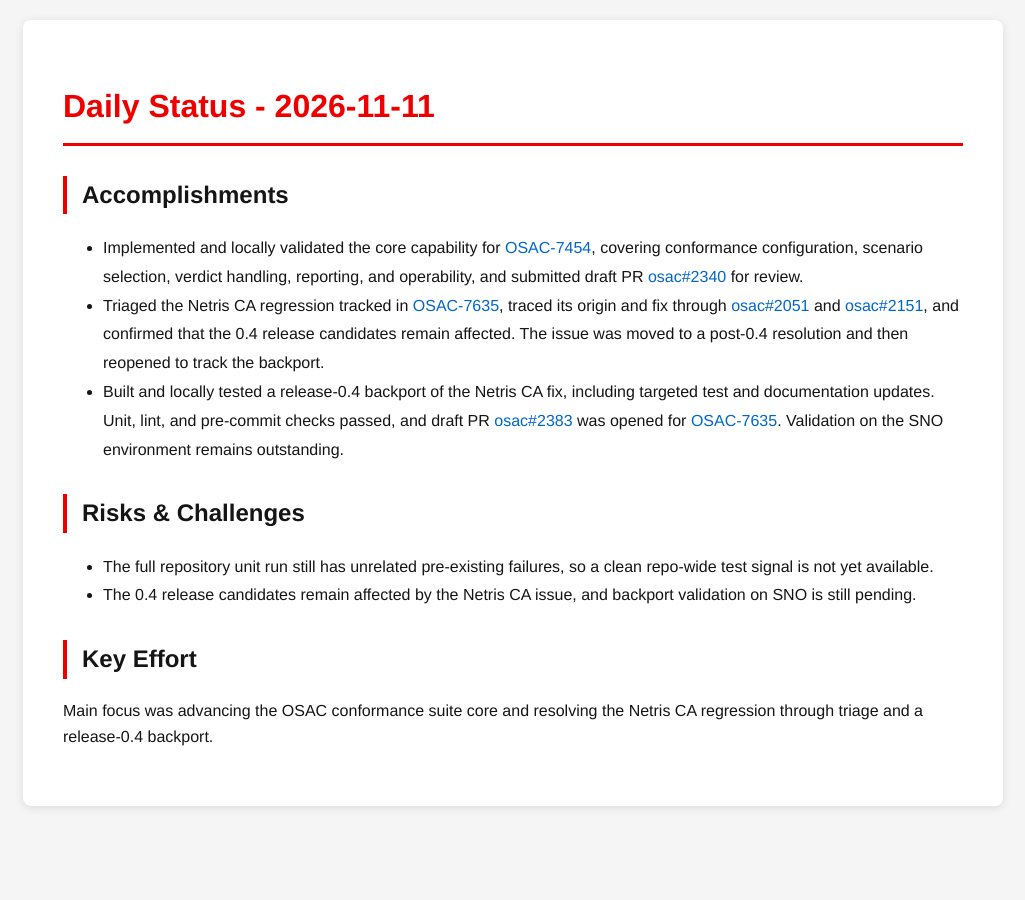
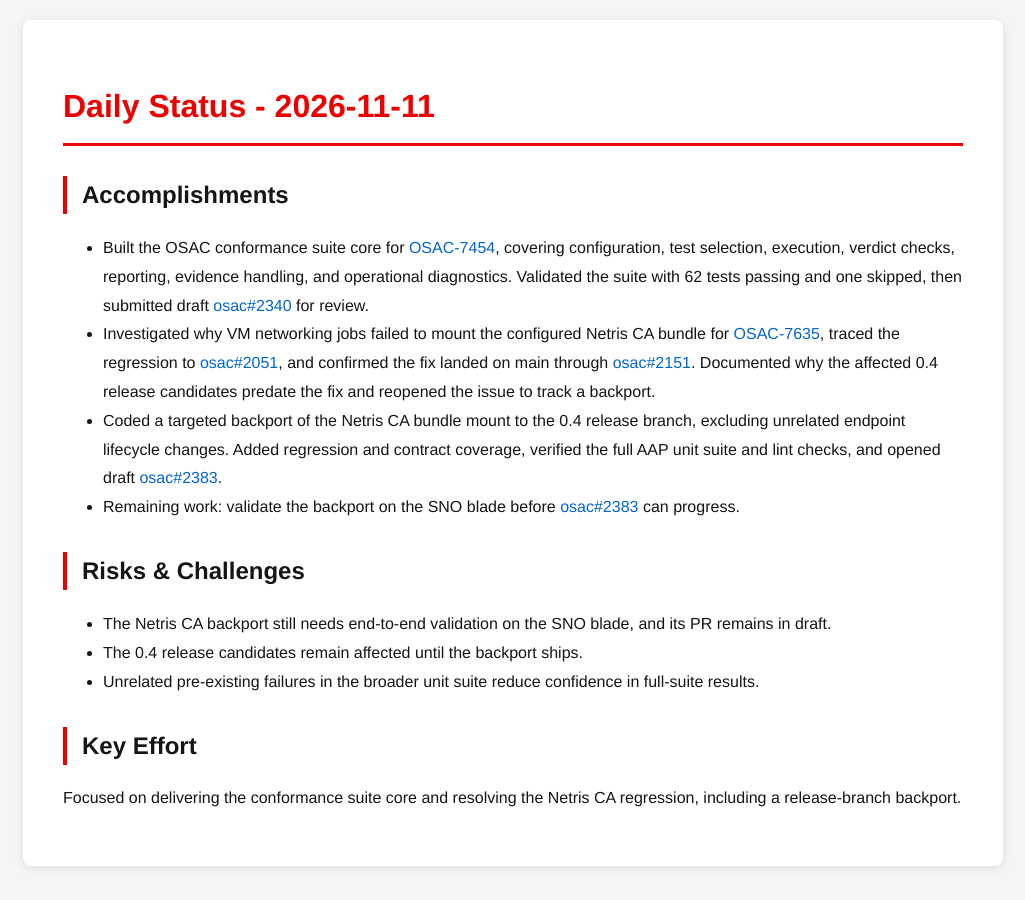
Before and after one commit to tzvatot/daily-status, a Jekyll site: the page built from 2026-11-11.md, in a window 1280 px wide. Shown: the whole page, without its empty margins (127-1152 px from the left). Built offline with Jekyll 4.4.1, drawn with Linux system fonts in a browser that asks for light colours.

Commit message:
Daily status update - 2026-11-11

```diff
--- a/2026-11-11.md
+++ b/2026-11-11.md
@@ -7,13 +7,15 @@ date: 2026-11-11
 # Daily Status - 2026-11-11
 
 ## Accomplishments
-- Implemented and locally validated the core capability for [OSAC-7454](https://redhat.atlassian.net/browse/OSAC-7454), covering conformance configuration, scenario selection, verdict handling, reporting, and operability, and submitted draft PR [osac#2340](https://github.com/osac-project/osac/pull/2340) for review.
-- Triaged the Netris CA regression tracked in [OSAC-7635](https://redhat.atlassian.net/browse/OSAC-7635), traced its origin and fix through [osac#2051](https://github.com/osac-project/osac/pull/2051) and [osac#2151](https://github.com/osac-project/osac/pull/2151), and confirmed that the 0.4 release candidates remain affected. The issue was moved to a post-0.4 resolution and then reopened to track the backport.
-- Built and locally tested a release-0.4 backport of the Netris CA fix, including targeted test and documentation updates. Unit, lint, and pre-commit checks passed, and draft PR [osac#2383](https://github.com/osac-project/osac/pull/2383) was opened for [OSAC-7635](https://redhat.atlassian.net/browse/OSAC-7635). Validation on the SNO environment remains outstanding.
+- Built the OSAC conformance suite core for [OSAC-7454](https://redhat.atlassian.net/browse/OSAC-7454), covering configuration, test selection, execution, verdict checks, reporting, evidence handling, and operational diagnostics. Validated the suite with 62 tests passing and one skipped, then submitted draft [osac#2340](https://github.com/osac-project/osac/pull/2340) for review.
+- Investigated why VM networking jobs failed to mount the configured Netris CA bundle for [OSAC-7635](https://redhat.atlassian.net/browse/OSAC-7635), traced the regression to [osac#2051](https://github.com/osac-project/osac/pull/2051), and confirmed the fix landed on main through [osac#2151](https://github.com/osac-project/osac/pull/2151). Documented why the affected 0.4 release candidates predate the fix and reopened the issue to track a backport.
+- Coded a targeted backport of the Netris CA bundle mount to the 0.4 release branch, excluding unrelated endpoint lifecycle changes. Added regression and contract coverage, verified the full AAP unit suite and lint checks, and opened draft [osac#2383](https://github.com/osac-project/osac/pull/2383).
+- Remaining work: validate the backport on the SNO blade before [osac#2383](https://github.com/osac-project/osac/pull/2383) can progress.
 
 ## Risks & Challenges
-- The full repository unit run still has unrelated pre-existing failures, so a clean repo-wide test signal is not yet available.
-- The 0.4 release candidates remain affected by the Netris CA issue, and backport validation on SNO is still pending.
+- The Netris CA backport still needs end-to-end validation on the SNO blade, and its PR remains in draft.
+- The 0.4 release candidates remain affected until the backport ships.
+- Unrelated pre-existing failures in the broader unit suite reduce confidence in full-suite results.
 
 ## Key Effort
-Main focus was advancing the OSAC conformance suite core and resolving the Netris CA regression through triage and a release-0.4 backport.
+Focused on delivering the conformance suite core and resolving the Netris CA regression, including a release-branch backport.
```
